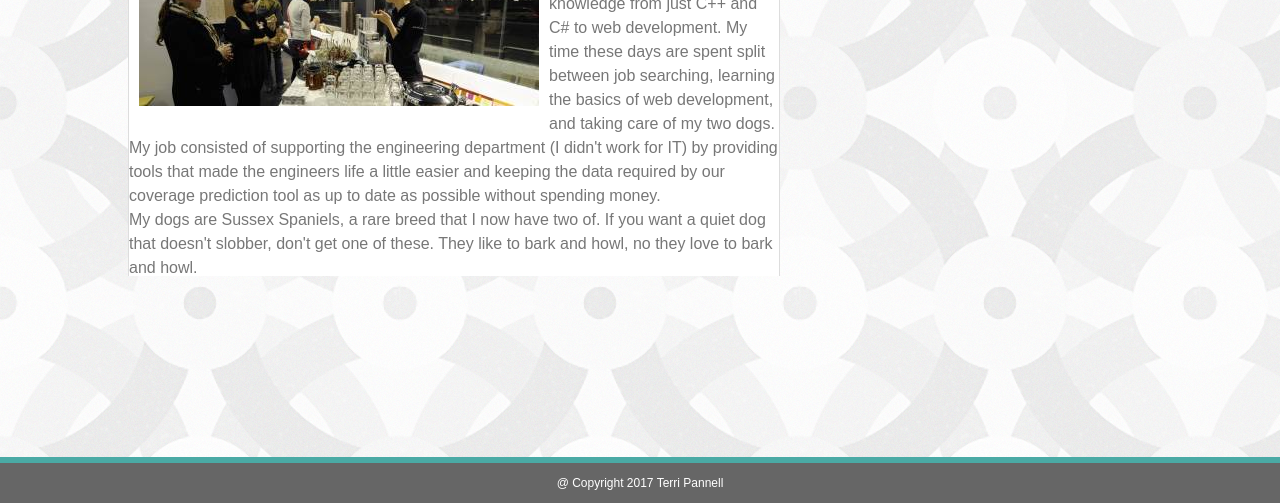
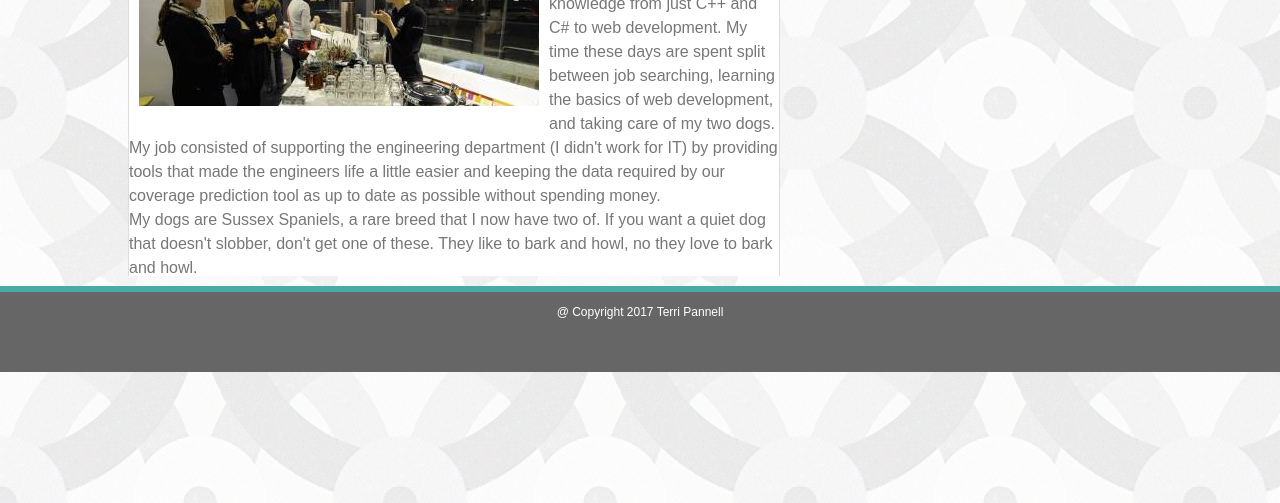
Before and after one commit to tbphokie/Responsive-Portfolio, a plain HTML site: page index.html in a window 1280 px wide. Shown: the part 297-800 px from the top of the page. Drawn offline with Linux system fonts and the light colour scheme.

Commit message:
changes to layout and look

```diff
--- a/assets/css/style.css
+++ b/assets/css/style.css
@@ -3,7 +3,7 @@ body{
 	font-family: Arial, "Helvetica Neue", Helvetica, sans-serif;
 	line-height: 24px;
 	background-image: url("../images/circles-and-roundabouts.png");
-	padding-bottom: 80px;	/* pad for width of fixed footer */
+	padding-bottom: -90px;	/* pad for width of fixed footer */
 	}
 
 
@@ -129,8 +129,9 @@ hr{
 
 footer{	/* footer affixed to bottom of page */
 	clear: both;
-	position: fixed;
+	position: relative;
 	width: 100%;
+	height: 80px;
 	bottom: 0px;
 	background-color: #666666;
 	color: white;
@@ -140,7 +141,7 @@ footer{	/* footer affixed to bottom of page */
 	border-color: #4aaaa5;
 	border-top-width: 6px;
 	border-style: solid;
-
+	margin-top: 10px;
 }
 
 img {
```
